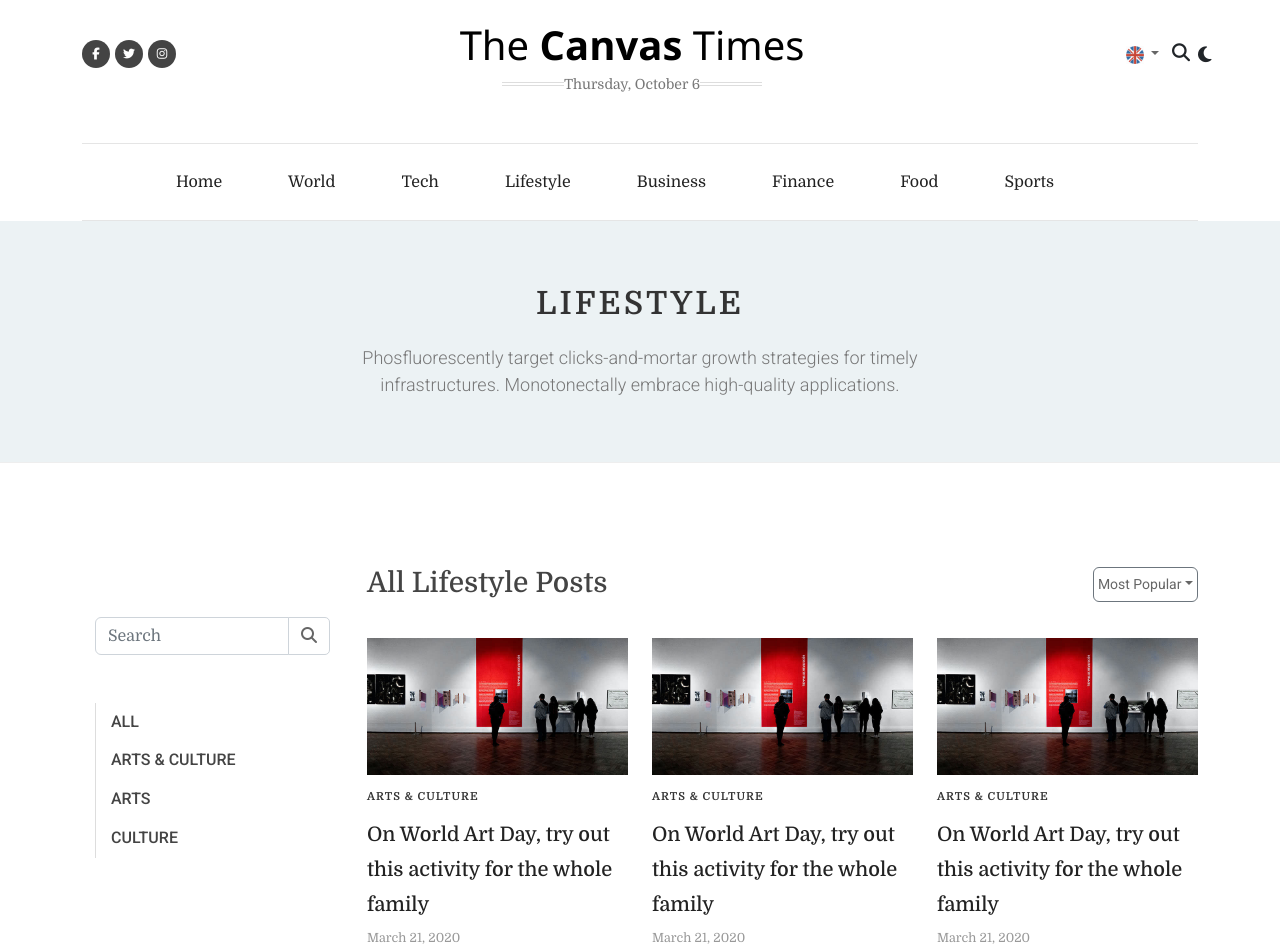
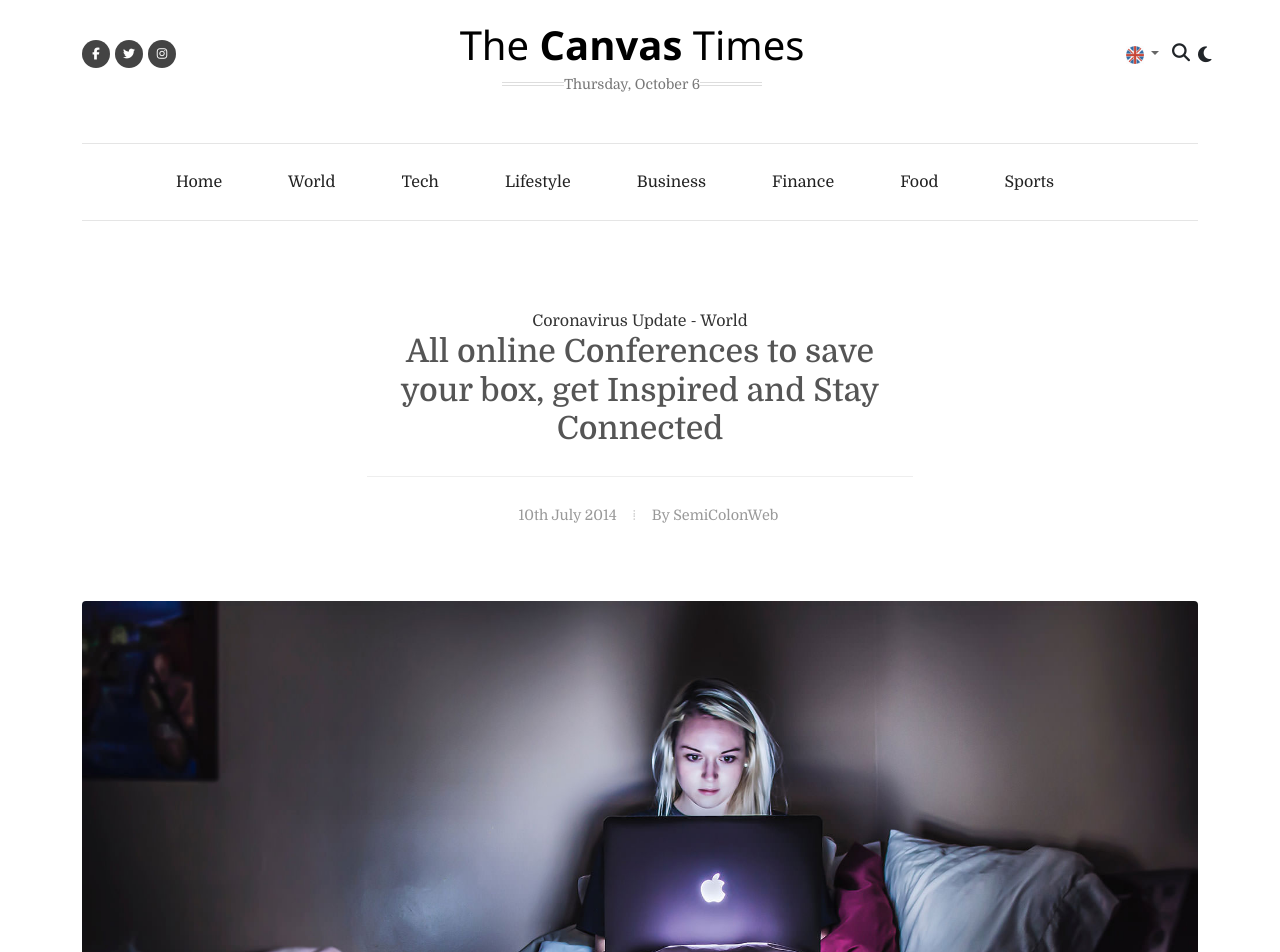
Before and after one commit to gianguno10508/project_5, a React (Create React App) app in the folder the_canvas_time/: page /detail in a window 1280 px wide. Shown: the top 952 px of the page. Built offline with nearby package versions, Linux system fonts and the light colour scheme.

Commit message:
lifestyle

```diff
--- a/the_canvas_time/src/App.js
+++ b/the_canvas_time/src/App.js
@@ -4,15 +4,17 @@ import Footer from './component/Footer';
 import { Route, Routes } from 'react-router-dom';
 import Home from './component/body/Home';
 import Lifestyle from './component/body/Lifestyle';
+import Detail from './component/body/Detail';
 
 function App() {
   return (
     <div className="App">
       <Header />
-      <Lifestyle />
-      {/* <Routes>
+      <Routes>
+        <Route path='/lifestyle' element={<Lifestyle />} />
         <Route path="/" element={<Home />} />
-      </Routes> */}
+        <Route path="/detail" element={<Detail />} />
+      </Routes>
       <Footer />
     </div>
   );
--- a/the_canvas_time/src/component/Header.js
+++ b/the_canvas_time/src/component/Header.js
@@ -1,4 +1,4 @@
-import { Link} from "react-router-dom";
+import { Link } from "react-router-dom";
 import '../styles/header.css';
 import EngFlag from '../img/eng_flag.png';
 import AraFlag from '../img/ara_flag.png';
@@ -7,10 +7,10 @@ import ThaFlag from '../img/tha_flag.png';
 import { useEffect, useRef, useState } from "react";
 import { connect } from "react-redux";
 import { actSelectDarkMode } from "../actions";
-function Header(props){
+function Header(props) {
     const current = new Date();
     const date = `${current.getDate()}`;
-    const weekday = ["Sunday","Monday","Tuesday","Wednesday","Thursday","Friday","Saturday"];
+    const weekday = ["Sunday", "Monday", "Tuesday", "Wednesday", "Thursday", "Friday", "Saturday"];
     const d = new Date();
     let day = weekday[d.getDay()];
     const monthNames = ["January", "February", "March", "April", "May", "June",
@@ -23,10 +23,10 @@ function Header(props){
 
     const toggleVisible = () => {
         const scrolled = document.documentElement.scrollTop;
-      if (scrolled > 150){
+        if (scrolled > 150) {
             setBorder('b-bottom');
         }
-      else if (scrolled <= 150){
+        else if (scrolled <= 150) {
             setBorder(null);
         }
     };
@@ -37,13 +37,13 @@ function Header(props){
     const [unDarkMode, setUnDarkMode] = useState('disnone');
     const [colorWhite, setColorWhite] = useState(null);
     const handleItemClick = (event) => {
-        if(darkMode == 'disblock' && unDarkMode=='disnone'){
+        if (darkMode == 'disblock' && unDarkMode == 'disnone') {
             setDarkMode('disnone');
             setUnDarkMode('disblock');
             setBgDark('bg-dark-mode');
             setColorWhite('color-white');
             props.setDarkMode('active dark mode');
-        }else{
+        } else {
             setDarkMode('disblock');
             setUnDarkMode('disnone');
             setBgDark(null);
@@ -54,9 +54,9 @@ function Header(props){
 
     const [showDropdown, setShowDropDown] = useState(null);
     const handleItemClickDropdown = (event) => {
-        if(showDropdown == 'show'){
+        if (showDropdown == 'show') {
             setShowDropDown('disnone');
-        }else{
+        } else {
             setShowDropDown('show');
             event.stopPropagation();
         }
@@ -111,15 +111,15 @@ function Header(props){
     };
     const [showSearch, setShowSearch] = useState('disnone');
     const handleItemClickSearch = (event) => {
-        if(showSearch == 'show'){
+        if (showSearch == 'show') {
             setShowSearch('disnone');
-        }else{
+        } else {
             setShowSearch('show');
             event.stopPropagation();
         }
     };
     const ref = useOutsideClickSearch(handleClickOutside);
-    return(
+    return (
         <header className={`header sticky-top ${bgDark} ${border}`}>
             <div className="container">
                 <div className="header-row d-flex justify-content-lg-between">
@@ -151,16 +151,16 @@ function Header(props){
                                 <img src={EngFlag} alt="English" />
                             </button>
                             <div ref={refdropdown} className={`dropdown-menu dropdown-menu-end ${showDropdown}`} aria-labelledby="dropdownMenuButton" data-popper-placement="bottom-end">
-                                <a href="#" className="dropdown-item"><img src={FreFlag} alt="Lang"/> French</a>
-                                <a href="#" className="dropdown-item"><img src={AraFlag} alt="Lang"/> Arabic</a>
-                                <a href="#" className="dropdown-item"><img src={ThaFlag} alt="Lang"/> Thailand</a>
-                                <a href="#" className="dropdown-item"><img src={EngFlag} alt="Lang"/> English</a>
+                                <a href="#" className="dropdown-item"><img src={FreFlag} alt="Lang" /> French</a>
+                                <a href="#" className="dropdown-item"><img src={AraFlag} alt="Lang" /> Arabic</a>
+                                <a href="#" className="dropdown-item"><img src={ThaFlag} alt="Lang" /> Thailand</a>
+                                <a href="#" className="dropdown-item"><img src={EngFlag} alt="Lang" /> English</a>
                             </div>
                         </div>
                         <div className={`top-search ${colorWhite}`} >
-                            <i class="fa-solid fa-magnifying-glass"  onClick={handleItemClickSearch}></i>
+                            <i class="fa-solid fa-magnifying-glass" onClick={handleItemClickSearch}></i>
                             <div ref={ref} className={`search-box ${showSearch}`}>
-                                <input type='text' placeholder="Search here..."/>
+                                <input type='text' placeholder="Search here..." />
                             </div>
                         </div>
                         <div className="dark-mode" onClick={(event) => handleItemClick(event)}>
@@ -182,7 +182,7 @@ function Header(props){
                             <div className="justify-content-lg-center collapse navbar-collapse" id="navbarNav">
                                 <ul className="navbar-nav">
                                     <li className="nav-item">
-                                        <a className={`nav-link ${colorWhite}`} href="#"><div>Home</div></a>
+                                        <Link to='/' className={`nav-link ${colorWhite}`} href="#"><div>Home</div></Link>
                                     </li>
                                     <li className="nav-item">
                                         <a className={`nav-link ${colorWhite}`} href="#"><div>World</div></a>
@@ -191,7 +191,7 @@ function Header(props){
                                         <a className={`nav-link ${colorWhite}`} href="#"><div>Tech</div></a>
                                     </li>
                                     <li className="nav-item">
-                                        <a className={`nav-link ${colorWhite}`} href="#"><div>Lifestyle</div></a>
+                                        <Link to='/lifestyle' className={`nav-link ${colorWhite}`} href="#"><div>Lifestyle</div></Link>
                                     </li>
                                     <li className="nav-item">
                                         <a className={`nav-link ${colorWhite}`} href="#"><div>Business</div></a>
--- a/the_canvas_time/src/component/body/Lifestyle.js
+++ b/the_canvas_time/src/component/body/Lifestyle.js
@@ -3,6 +3,7 @@ import '../../styles/lifestyle.css';
 import img from '../../img/1.jpg';
 import { connect } from 'react-redux';
 import data from './datalifestyle';
+import { Link } from 'react-router-dom';
 
 const allCategories = ["all", ...new Set(data.map((p) => p.category))];
 function Lifestyle(props) {
@@ -113,7 +114,7 @@ function Lifestyle(props) {
                                             <input className={`form-control ${bgDarkLifeStyle}`} type="search" placeholder="Search" aria-label="Search"
                                                 value={searchItem} onChange={onChange}
                                             />
-                                            <button className={`btn btn-outline-secondary ${bgDarkLifeStyle} `} type="button"><i className="fa-solid fa-magnifying-glass"></i></button>
+                                            <Link to='/detail'><button onClick={() => onSearch(searchItem)} className={`btn btn-outline-secondary ${bgDarkLifeStyle} `} type="button"><i className="fa-solid fa-magnifying-glass"></i></button></Link>
                                         </form>
                                     </div>
                                     <div className="lifestyle-widget-nav  mt-md-5">
@@ -125,7 +126,7 @@ function Lifestyle(props) {
                                             ))}
 
                                         </ul>
-                                        <div className="show-item-search">
+                                        <div ref={refdropdown} className="show-item-search">
                                             {data
                                                 .filter((item) => {
                                                     const searchTerm = searchItem.toLowerCase();
@@ -139,7 +140,7 @@ function Lifestyle(props) {
                                                 .map((item) => (
 
                                                     <div className='item-show' key={item.id}>
-                                                        <p>{item.name}</p>
+                                                        <p onClick={() => onSearch(item.name)}>{item.name}</p>
                                                     </div>
 
                                                 ))}
@@ -169,12 +170,12 @@ function Lifestyle(props) {
                                     {menuItems.map((item) => (
                                         <div className='col-md-4' key={item.id}>
                                             <div className='lifestyle-item'>
-                                                <a href='#'><img src={item.img} alt='' className='img-lifestyle'></img></a>
+                                                <Link to='/detail'><img src={item.img} alt='' className='img-lifestyle'></img></Link>
                                                 <div className='lifestyle-item-title '>
-                                                    <a href='#' className={`lifestyle-item-category ${cateDarkLifeStyle}`}>{item.category}</a>
-                                                    <h3><a href='#' className={`color-underline stretched-link ${colorWhiteLifeStyle}`}>
+                                                    <Link to='/detail' className={`lifestyle-item-category ${cateDarkLifeStyle}`}>{item.category}</Link>
+                                                    <h3><Link to='/detail' className={`color-underline stretched-link ${colorWhiteLifeStyle}`}>
                                                         {item.name}
-                                                    </a></h3>
+                                                    </Link></h3>
                                                 </div>
                                                 <div className="lifestyle-item-meta">
                                                     <ul>
@@ -183,7 +184,7 @@ function Lifestyle(props) {
                                                 </div>
                                                 <div className="lifestyle-item-content mt-3">
                                                     <p className={`${colorLessWhiteLifeStyle}`}>{item.content}</p>
-                                                    <a href="#" className={`more-link ${colorWhiteLifeStyle}`}>{item.link}</a>
+                                                    <Link to='/detail' className={`more-link ${colorWhiteLifeStyle}`}>{item.link}</Link>
                                                 </div>
                                             </div>
                                         </div>
--- a/the_canvas_time/src/styles/lifestyle.css
+++ b/the_canvas_time/src/styles/lifestyle.css
@@ -121,7 +121,7 @@
     line-height: 1.8;
     font-size: 16px;
     color: #444;
-    text-transform: uppercase;
+    text-transform: capitalize;
 }
 
 .lifestyle-widget-nav a.nav-link.bg-dark-mode-lifestyle {
@@ -137,6 +137,18 @@
 .lifestyle-widget-nav a.nav-link.bg-dark-mode-lifestyle:hover {
     border-left-color: #F39887 !important;
     color: #F39887 !important;
+}
+
+
+.show-item-search {
+    position: absolute;
+    top: 0%;
+    background-color: #ecf2f4;
+    width: 100%;
+}
+
+.item-show {
+    margin-top: 20px;
 }
 
 /* +++LEFT+++ */
@@ -372,10 +384,16 @@
 
     .lifestyle-widget-nav .nav .nav-link {
         border-left: none;
+        padding: 8px 16px;
     }
 
     .lifestyle-content-list .col-9 {
         width: 100%;
         margin-top: 80px;
     }
+
+    .lifestyle-widget-search input.form-control.bg-dark-mode-lifestyle {
+        background-color: #eee !important;
+        color: #444 !important;
+    }
 }
```
Lines whose indentation alone changed are shown as unchanged.
